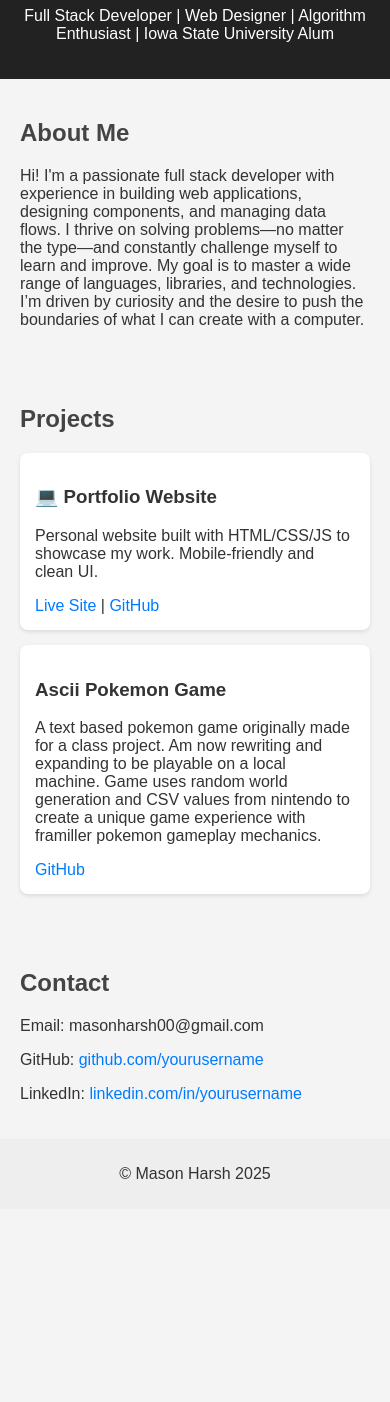
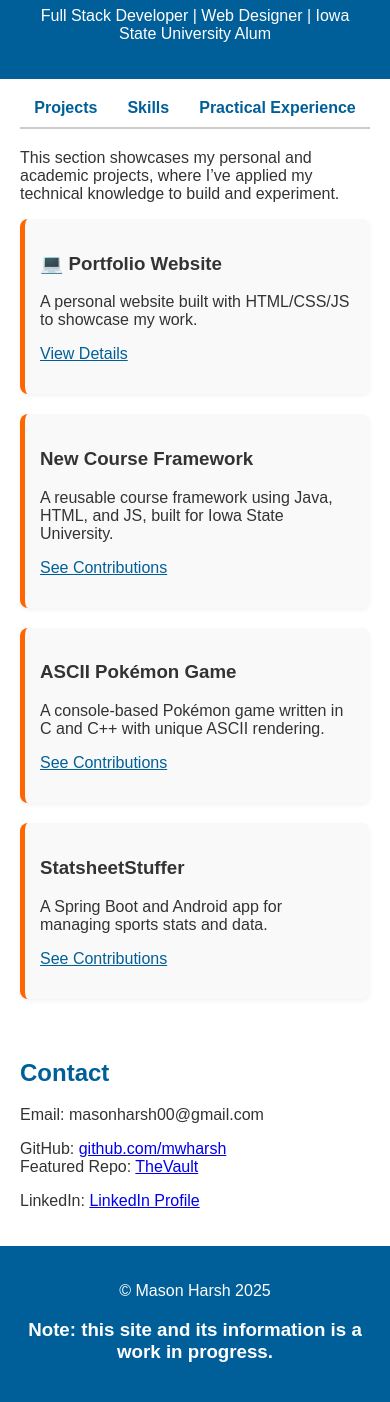
Before and after one commit to mwharsh/TheVault, a plain HTML site: page index.html in a window 390 px wide. Shown: the part 93-1495 px from the top of the page. Before the commit the page ends 1302 px from the top, so only its background shows below. Drawn offline with Linux system fonts and the light colour scheme.

Commit message:
Added index file for portfolio website

```diff
--- a/index.html
+++ b/index.html
@@ -2,89 +2,182 @@
 <html lang="en">
   <head>
     <meta charset="UTF-8" />
-    <title>Your Name - Full Stack Developer</title>
+    <title>Mason Harsh - Full Stack Developer</title>
     <style>
       body {
         font-family: Arial, sans-serif;
         margin: 0;
         padding: 0;
-        background: #f4f4f4;
+        background: #ffffff;
         color: #333;
       }
-      header {
-        background: #222;
-        color: #fff;
+      header, footer {
+        background: #005f99;
+        color: #ffffff;
+        text-align: center;
         padding: 20px;
-        text-align: center;
       }
       section {
         padding: 20px;
-        max-width: 800px;
+        max-width: 1000px;
         margin: auto;
       }
       h2 {
-        color: #444;
+        color: #005f99;
+      }
+      .nav-tabs {
+        display: flex;
+        justify-content: center;
+        gap: 30px;
+        border-bottom: 2px solid #ccc;
+        margin-bottom: 20px;
+        padding-bottom: 10px;
+      }
+      .nav-tabs span {
+        cursor: pointer;
+        font-weight: bold;
+        color: #005f99;
+      }
+      .tab-section { display: none; }
+      .tab-section.active { display: block; }
+      .project-grid {
+        display: grid;
+        grid-template-columns: repeat(auto-fit, minmax(350px, 1fr));
+        gap: 20px;
       }
       .project {
-        background: #fff;
+        background: #f9f9f9;
         padding: 15px;
+        border-left: 5px solid #ff6600;
         border-radius: 8px;
-        margin-bottom: 15px;
-        box-shadow: 0 2px 4px rgba(0, 0, 0, 0.1);
+        box-shadow: 0 2px 4px rgba(0, 0, 0, 0.05);
       }
-      footer {
-        background: #eee;
-        text-align: center;
-        padding: 10px;
+      .details {
+        display: none;
+        margin-top: 10px;
       }
-      a {
-        color: #007bff;
-        text-decoration: none;
+      .details ul {
+        list-style-type: disc;
+        padding-left: 20px;
       }
     </style>
   </head>
   <body>
     <header>
-      <h1>Mason Harsh</h1>
-      <p>
-        Full Stack Developer | Web Designer | Algorithm Enthusiast | Iowa State
-        University Alum
-      </p>
+      <h1>Mason William Harsh</h1>
+      <p>Full Stack Developer | Web Designer | Iowa State University Alum</p>
     </header>
 
     <section>
-      <h2>About Me</h2>
-      <p>
-        Hi! I'm a passionate full stack developer with experience in building
-        web applications, designing components, and managing data flows. I
-        thrive on solving problems—no matter the type—and constantly challenge
-        myself to learn and improve. My goal is to master a wide range of
-        languages, libraries, and technologies. I’m driven by curiosity and the
-        desire to push the boundaries of what I can create with a computer.
-      </p>
-    </section>
-
-    <section>
-      <h2>Projects</h2>
-
-      <div class="project">
-        <h3>💻 Portfolio Website</h3>
-        <p>
-          Personal website built with HTML/CSS/JS to showcase my work.
-          Mobile-friendly and clean UI.
-        </p>
-        <a href="https://your-live-site.com">Live Site</a> |
-        <a href="https://github.com/yourusername/portfolio">GitHub</a>
+      <div class="nav-tabs">
+        <span onclick="showTab('projects')">Projects</span>
+        <span onclick="showTab('skills')">Skills</span>
+        <span onclick="showTab('experience')">Practical Experience</span>
       </div>
 
-      <div class="project">
-        <h3>Ascii Pokemon Game</h3>
-        <p>
-          A text based pokemon game originally made for a class project. Am now rewriting and expanding to be playable on a local machine. Game uses random world generation and CSV values from nintendo to create a unique game experience with framiller pokemon gameplay mechanics.
-        </p>
-         <a href="#">GitHub</a>
+      <div id="projects" class="tab-section active">
+        <p>This section showcases my personal and academic projects, where I’ve applied my technical knowledge to build and experiment.</p>
+        <div class="project-grid">
+
+          <div class="project">
+            <h3>💻 Portfolio Website</h3>
+            <p>A personal website built with HTML/CSS/JS to showcase my work.</p>
+            <p><a href="#" onclick="toggleDetails(this)" style="color: #005f99; cursor: pointer;">View Details</a></p>
+            <div class="details">
+              <h4>My Contributions</h4>
+              <ul>
+                <li>Designed layout using HTML, CSS</li>
+                <li>Responsive and mobile-friendly design</li>
+                <li>Hosted on GitHub Pages</li>
+              </ul>
+            </div>
+          </div>
+
+          <div class="project">
+            <h3>New Course Framework</h3>
+            <p>A reusable course framework using Java, HTML, and JS, built for Iowa State University.</p>
+            <p><a href="#" onclick="toggleDetails(this)" style="color: #005f99; cursor: pointer;">See Contributions</a></p>
+            <div class="details">
+              <ul>
+                <li>Built a functional code base to be used as an example for a course at Iowa State University.</li>
+                <li>Extended preexisting code and added new features without breaking old ones.</li>
+                <li>Created a suitable MVP for the client, the professor of the class.</li>
+              </ul>
+            </div>
+          </div>
+
+          <div class="project">
+            <h3>ASCII Pokémon Game</h3>
+            <p>A console-based Pokémon game written in C and C++ with unique ASCII rendering.</p>
+            <p><a href="#" onclick="toggleDetails(this)" style="color: #005f99; cursor: pointer;">See Contributions</a></p>
+            <div class="details">
+              <ul>
+                <li>Developed from scratch with 6,500+ lines of code.</li>
+                <li>Completed 15 weeks of work in 12 weeks.</li>
+                <li>Received commendation for game quality.</li>
+              </ul>
+            </div>
+          </div>
+
+          <div class="project">
+            <h3>StatsheetStuffer</h3>
+            <p>A Spring Boot and Android app for managing sports stats and data.</p>
+            <p><a href="#" onclick="toggleDetails(this)" style="color: #005f99; cursor: pointer;">See Contributions</a></p>
+            <div class="details">
+              <ul>
+                <li>Worked on backend team using Spring Boot and SQL for data handling.</li>
+                <li>Designed and implemented RESTful API calls for app features.</li>
+                <li>Wrote tests for API endpoints, reaching 70%+ code coverage.</li>
+                <li>Project was highlighted as one of the best in class.</li>
+              </ul>
+            </div>
+          </div>
+
+        </div>
       </div>
 
+        </div>
+      </div>
+
+      <div id="skills" class="tab-section">
+        <p>This section lists technologies and skills I've worked with. Some I’ve used extensively, others I’ve explored in smaller projects.</p>
+        <h3>🛠 Technical Skills</h3>
+        <ul>
+          <li>Java, C/C++, Python, JavaScript, TypeScript</li>
+          <li>HTML, CSS, Tailwind CSS</li>
+          <li>React, Node.js, Express</li>
+          <li>Git, Docker, Firebase, AWS</li>
+          <li>Spring Boot, JUnit</li>
+        </ul>
+
+        <h3>🤝 Soft Skills</h3>
+        <ul>
+          <li>Team Collaboration</li>
+          <li>Quick Learner with Adaptability</li>
+          <li>Strong Communication</li>
+          <li>Efficient Problem-Solving</li>
+        </ul>
+      </div>
+
+      <div id="experience" class="tab-section">
+        <p>This section highlights experiences where I’ve applied my knowledge in both practical and professional scenarios.</p>
+
+        <div class="project" style="grid-column: 1 / -1; padding: 25px;">
+          <h3>🧩 IT Coordinator — Boys & Girls Clubs of Central Iowa</h3>
+          <p>
+            As the IT Coordinator, I help maintain and improve the technological operations for both the club sites and the central office.
+            This role has given me practical experience supporting an active organization with real-world tech needs.
+            I’ve been responsible for identifying issues, implementing solutions, and improving overall system efficiency—while keeping security and reliability top of mind.
+          </p>
+          <h4 style="margin-top: 20px;">My Contributions</h4>
+          <ul style="list-style-type: disc; padding-left: 20px; font-size: 16px;">
+            <li>Maintain and troubleshoot technology across club locations and the business office</li>
+            <li>Design and implement systems to support business operations</li>
+            <li>Evaluate existing systems and technical practices to identify areas for improvement</li>
+            <li>Assess and respond to cybersecurity risks, providing solutions or recommendations as needed</li>
+          </ul>
+        </div>
+      </div>
     </section>
 
     <section>
@@ -92,18 +185,33 @@
       <p>Email: masonharsh00@gmail.com</p>
       <p>
         GitHub:
-        <a href="https://github.com/yourusername">github.com/yourusername</a>
+        <a href="https://github.com/mwharsh">github.com/mwharsh</a><br />
+        Featured Repo:
+        <a href="https://github.com/mwharsh/TheVault">TheVault</a>
       </p>
       <p>
         LinkedIn:
-        <a href="https://linkedin.com/in/yourusername"
-          >linkedin.com/in/yourusername</a
-        >
+        <a href="https://www.linkedin.com/in/mason-harsh-002744294/">LinkedIn Profile</a>
       </p>
     </section>
 
     <footer>
       <p>© Mason Harsh 2025</p>
+      <h3>Note: this site and its information is a work in progress.</h3>
     </footer>
+
+    <script>
+      function showTab(tabId) {
+        document.querySelectorAll('.tab-section').forEach(section => section.classList.remove('active'));
+        document.getElementById(tabId).classList.add('active');
+      }
+
+      function toggleDetails(link) {
+        const details = link.parentElement.nextElementSibling;
+        const isVisible = details.style.display === "block";
+        details.style.display = isVisible ? "none" : "block";
+        link.textContent = isVisible ? "View Details" : "Hide Details";
+      }
+    </script>
   </body>
 </html>
```
